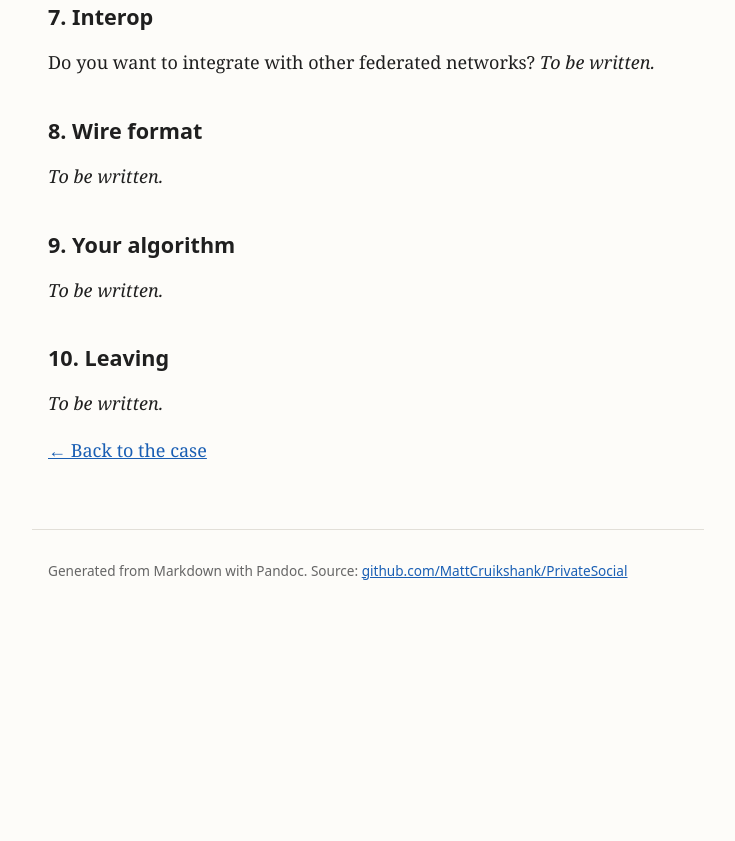
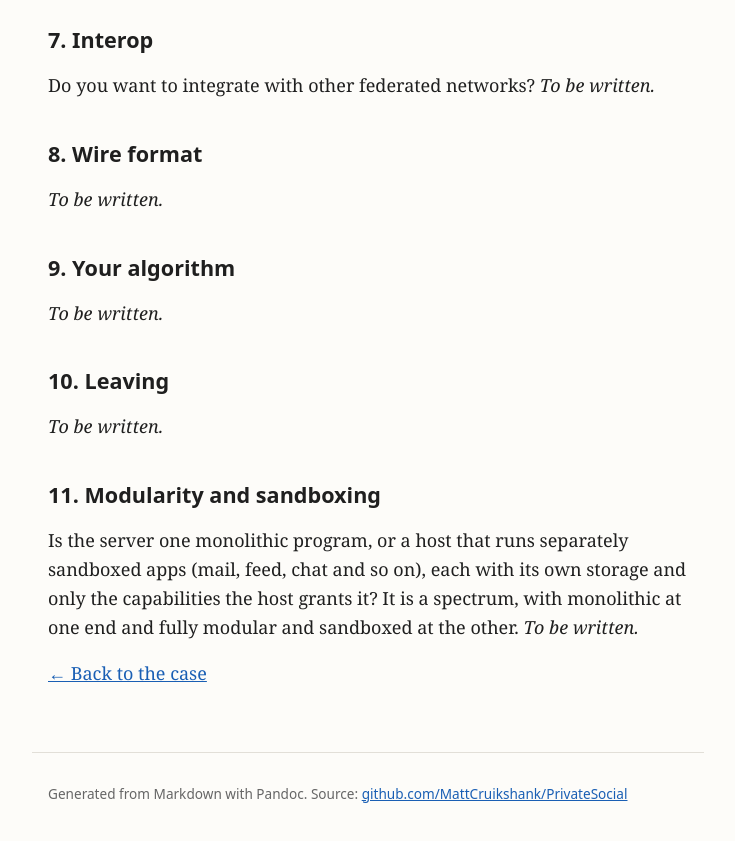
Before and after one commit to MattCruikshank/PrivateSocial, a plain HTML site: page docs/decisions.html in a window 1280 px wide. Shown: the part 1431-2272 px from the top of the page, without its empty margins (272-1007 px from the left). Before the commit the page ends 2058 px from the top, so only its background shows below. Drawn offline with Linux system fonts and the light colour scheme.

Commit message:
Decisions: add Modularity and sandboxing (monolithic at the other end)
Co-Authored-By: Claude Opus 5.5 <noreply@anthropic.com>
Claude-Session: https://claude.ai/code/session_016izmSKLyqBDwR5txFDe4rc

```diff
--- a/docs/decisions.html
+++ b/docs/decisions.html
@@ -38,6 +38,8 @@ encryption</a></li>
 <li><a href="#8-wire-format">8. Wire format</a></li>
 <li><a href="#9-your-algorithm">9. Your algorithm</a></li>
 <li><a href="#10-leaving">10. Leaving</a></li>
+<li><a href="#11-modularity-and-sandboxing">11. Modularity and
+sandboxing</a></li>
 </ul>
 </div>
 <h2 id="1-hosting-and-trust">1. Hosting and trust</h2>
@@ -64,6 +66,12 @@ written.</em></p>
 <p><em>To be written.</em></p>
 <h2 id="10-leaving">10. Leaving</h2>
 <p><em>To be written.</em></p>
+<h2 id="11-modularity-and-sandboxing">11. Modularity and sandboxing</h2>
+<p>Is the server one monolithic program, or a host that runs separately
+sandboxed apps (mail, feed, chat and so on), each with its own storage
+and only the capabilities the host grants it? It is a spectrum, with
+monolithic at one end and fully modular and sandboxed at the other.
+<em>To be written.</em></p>
 <p><a href="index.html">← Back to the case</a></p>
 </main>
 <footer>
```
Also changed, not shown: 1 other file.
